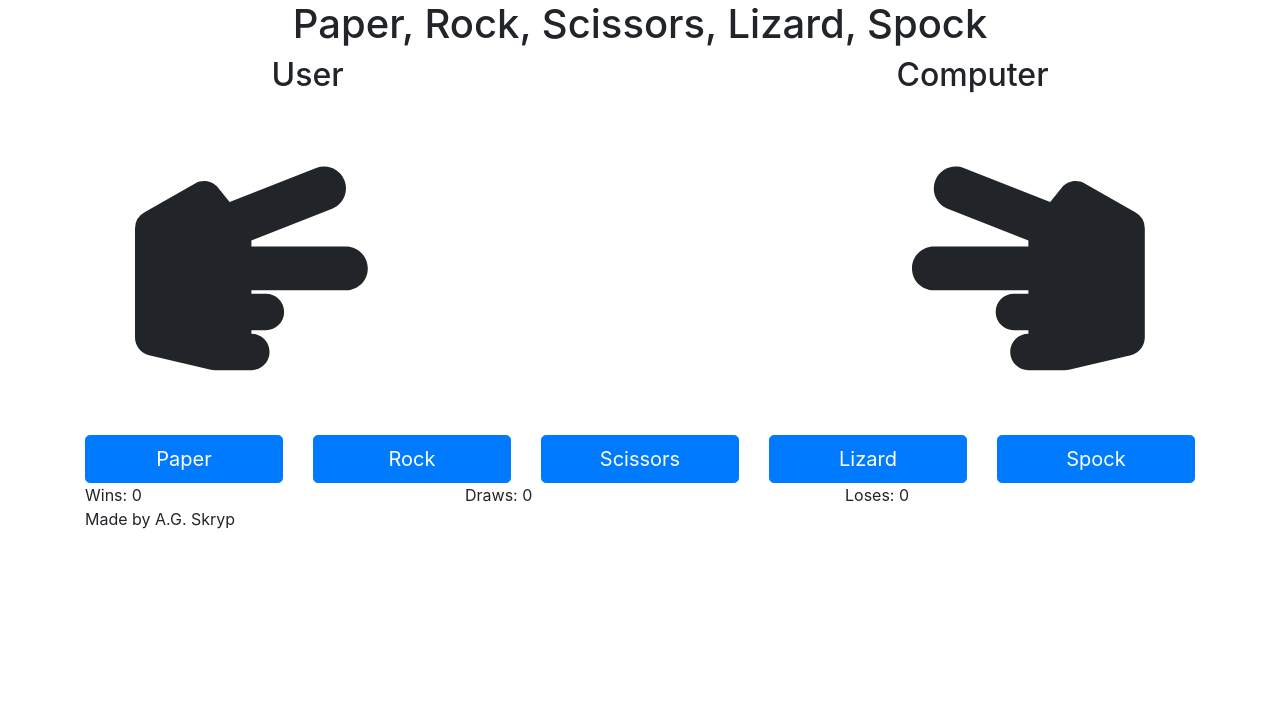
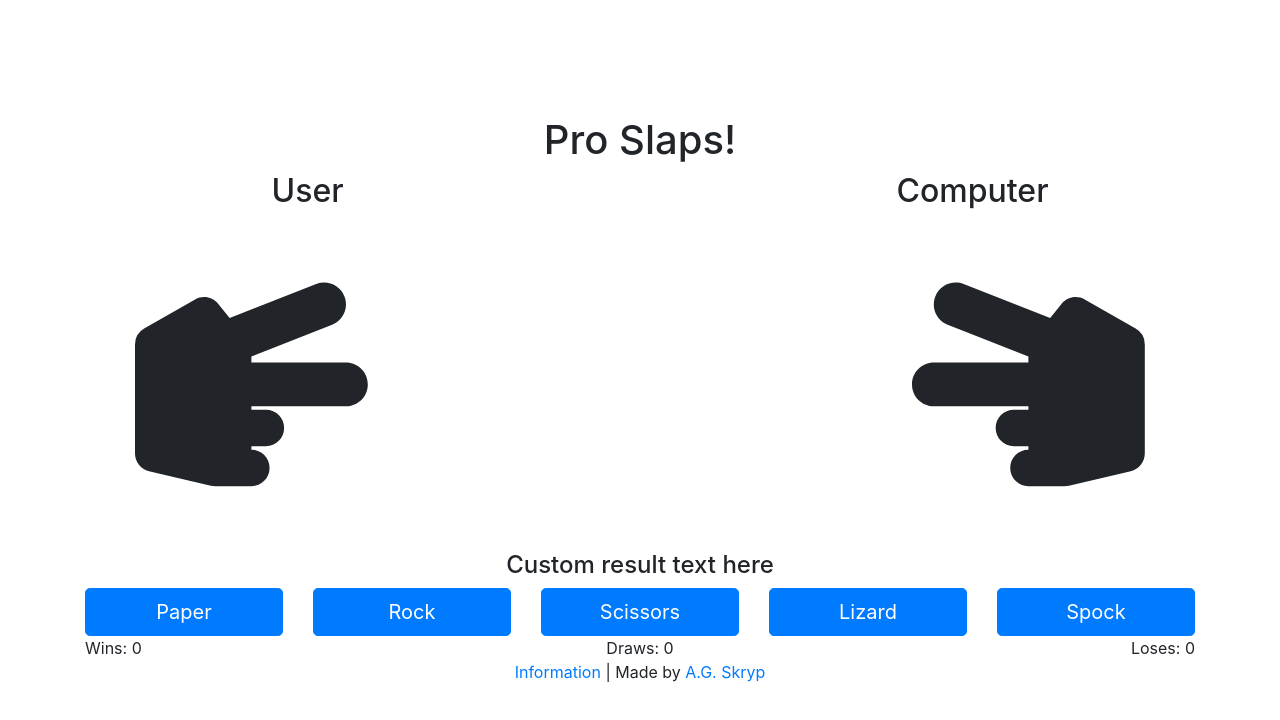
Before and after one commit to agskryp/proslaps, a Vue app: page / in a window 1280 px wide. Shown: the top 720 px of the page. Built offline with nearby package versions, Linux system fonts and the light colour scheme.

Commit message:
Add information modal, some styling

```diff
--- a/src/App.vue
+++ b/src/App.vue
@@ -1,9 +1,9 @@
 <template>
-  <div id="app">
+  <div id="app" style="width: 100vw; height: 100vh; display: flex; align-items: center;  justify-content: center;">
     <div class="container">
       <div class="row">
         <div class="col text-center">
-          <h1>Paper, Rock, Scissors, Lizard, Spock</h1>
+          <h1>Pro Slaps!</h1>
         </div>
       </div>
 
@@ -21,7 +21,7 @@
         </div>
 
         <div class="col-2 d-flex align-items-center text-center">
-          <h2>{{ this.results }}</h2>
+          <h3>{{ this.results }}</h3>
         </div>
 
         <div class="col-5">
@@ -34,6 +34,12 @@
               :icon="this.computerChoice"
             />
           </div>
+        </div>
+      </div>
+
+            <div class="row">
+        <div class="col text-center">
+          <h4>Custom result text here</h4>
         </div>
       </div>
 
@@ -111,22 +117,56 @@
       </div>
 
       <div class="row">
+        <div class="col">Wins: {{ this.counterWins }}</div>
 
+        <div class="col text-center">Draws: {{ this.counterDraws }}</div>
+
+        <div class="col text-right">Loses: {{ this.counterLoses }}</div>
       </div>
 
       <div class="row">
-        <div class="col">Wins: {{ this.counterWins }}</div>
-
-        <div class="col">Draws: {{ this.counterDraws }}</div>
-
-        <div class="col">Loses: {{ this.counterLoses }}</div>
+        <div class="col text-center">
+          <a href="#" @click="showModal = true">Information</a> | Made by <a href="https://agskryp.com" target="_blank">A.G. Skryp</a>
+        </div>
       </div>
 
-      <div class="row">
-        <div class="col">
-          Made by A.G. Skryp
-        </div>
+<!--   <button id="show-modal" @click="showModal = true">Show Modal</button>-->
+      <!-- use the modal component, pass in the prop -->
+      <div v-if="showModal" @close="showModal = false" style="    top: 0;
+    position: absolute;
+    left: 0;
+    right: 0;
+    bottom: 0;
+    display: flex;
+    justify-content: center;
+    align-items: center;">
+        <!--
+      you can use custom content here to overwrite
+      default content
+    -->
+<!--         <transition name="modal">-->
+<!--<div class="modal fade" id="exampleModal" tabindex="-1" role="dialog" aria-labelledby="exampleModalLabel" aria-hidden="true">-->
+  <div class="modal-dialog" role="document">
+    <div class="modal-content">
+      <div class="modal-header">
+        <h5 class="modal-title" id="exampleModalLabel">Modal title</h5>
+        <button type="button" class="close" data-dismiss="modal" aria-label="Close" @click="showModal = false">
+          <span aria-hidden="true">&times;</span>
+        </button>
       </div>
+      <div class="modal-body">
+        ...
+      </div>
+      <div class="modal-footer">
+        <button type="button" class="btn btn-secondary" data-dismiss="modal" @click="showModal = false">Close</button>
+        <button type="button" class="btn btn-primary">Save changes</button>
+      </div>
+    </div>
+  </div>
+<!--</div>-->
+<!--  </transition>-->
+      </div>
+
     </div>
   </div>
 </template>
@@ -151,7 +191,8 @@ export default {
       counterWins: 0,
       counterDraws: 0,
       counterLoses: 0,
-      actionResults: false
+      actionResults: false,
+      showModal: false
     };
   },
 
```
